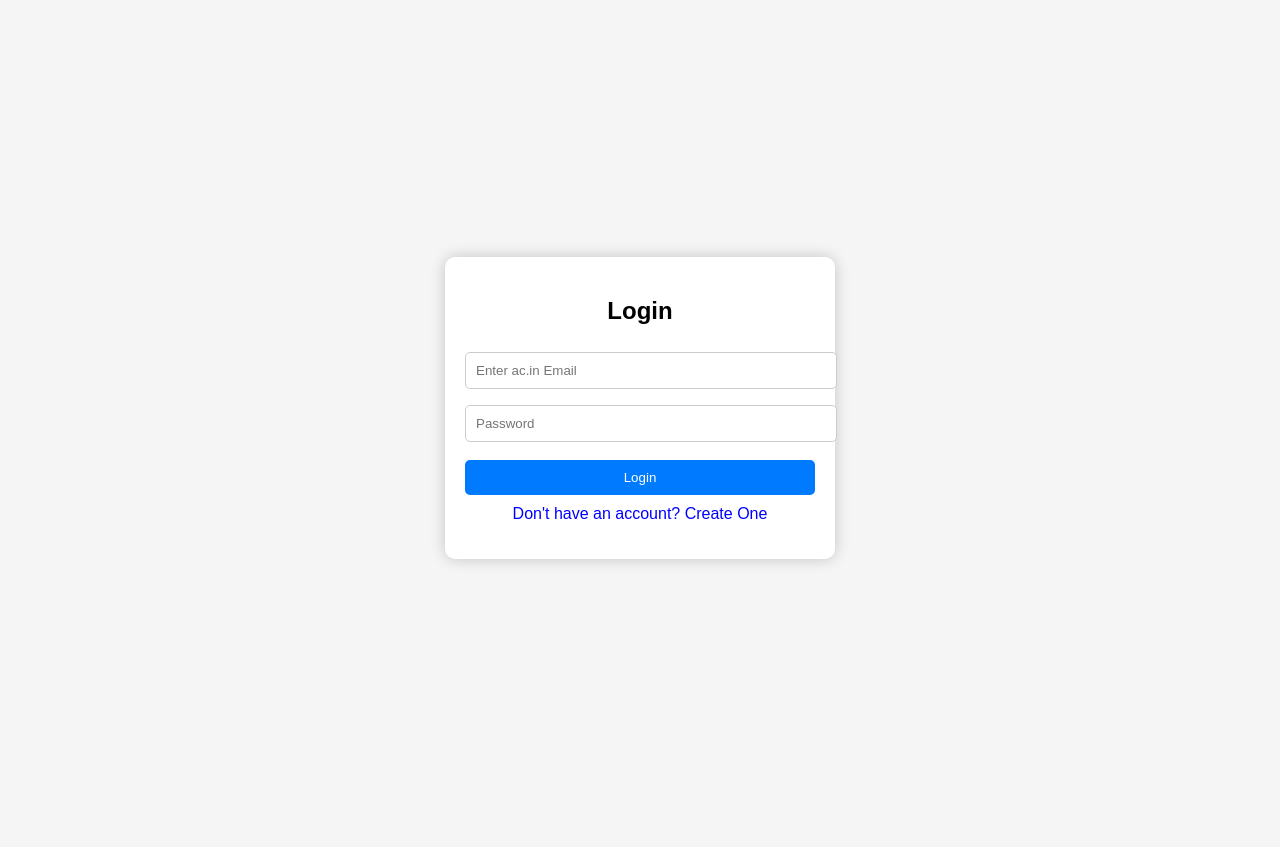
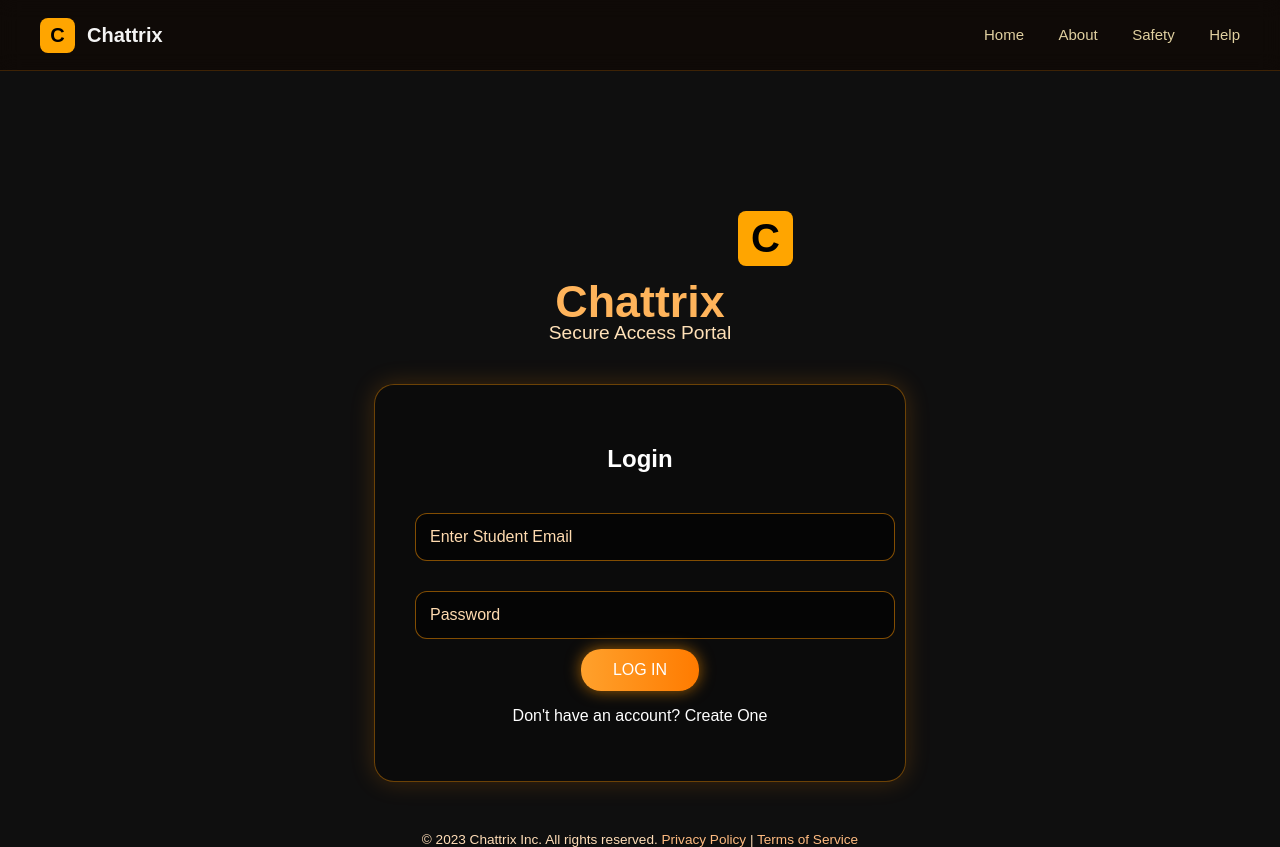
Before and after one commit to anshtiwari6914-source/Chattrix, a website: page auth/auth.html in a window 1280 px wide. Before the commit the page ends 816 px from the top, so only its background shows below. Drawn offline with Linux system fonts and the light colour scheme.

Commit message:
login page ready

```diff
--- a/auth/auth.css
+++ b/auth/auth.css
@@ -0,0 +1,170 @@
+/* GLOBAL PAGE BACKGROUND */
+body {
+    margin: 0;
+    font-family: 'Poppins', sans-serif;
+    background: #0f0f0f;
+    color: #fff;
+    overflow-x: hidden;
+}
+
+/* NAVBAR */
+.navbar {
+    height: 70px;
+    padding: 0 40px;
+    background: rgba(15, 8, 2, 0.6);
+    border-bottom: 1px solid rgba(255, 140, 0, 0.2);
+    backdrop-filter: blur(10px);
+    display: flex;
+    justify-content: space-between;
+    align-items: center;
+}
+
+.nav-left {
+    display: flex;
+    align-items: center;
+    gap: 12px;
+}
+
+.logo {
+    background: orange;
+    height: 35px;
+    width: 35px;
+    border-radius: 8px;
+    display: flex;
+    justify-content: center;
+    align-items: center;
+    color: black;
+    font-weight: bold;
+    font-size: 20px;
+}
+
+.brand {
+    font-size: 20px;
+    font-weight: bold;
+    color: #f4f4f4;
+}
+
+.nav-right a {
+    margin-left: 30px;
+    color: #e0d0a0;
+    text-decoration: none;
+    font-size: 15px;
+}
+.nav-right a.active {
+    color: #ffaa33;
+}
+
+/* SIGN IN BTN */
+.signin-btn {
+    padding: 8px 18px;
+    border: 1px solid #ffaa44;
+    border-radius: 10px;
+    background: rgba(255, 170, 68, 0.1);
+}
+
+/* PAGE CONTAINER */
+.login-container {
+    margin-top: 140px;
+    text-align: center;
+    align-items: center;
+}
+
+/* HEADER */
+.login-header .login-logo {
+    background: orange;
+    height: 55px;
+    width: 55px;
+    border-radius: 8px;
+    display: flex;
+    justify-content: center;
+    align-items: center;
+    color: black;
+    font-weight: bold;
+    font-size: 40px;
+    margin-left: 738px
+}
+
+
+.login-header h1 {
+    margin: 0;
+    margin-top: 10px;
+    font-size: 2.8rem;
+    color: #ffb45b;
+}
+
+.login-header p {
+    margin-top: -5px;
+    color: #ffe1b8;
+    font-size: 1.2rem;
+}
+
+/* LOGIN BOX */
+.login-box {
+    width: 450px;
+    margin: 40px auto;
+    padding: 40px;
+    border-radius: 20px;
+    background: rgba(0, 0, 0, 0.25);
+    border: 1px solid rgba(255, 150, 0, 0.4);
+    box-shadow: 0 0 25px rgba(255, 140, 0, 0.2);
+}
+
+/* INPUT FIELDS */
+.login-input {
+    width: 100%;
+    padding: 14px;
+    margin-top: 20px;
+    margin-bottom: 10px;
+    border-radius: 12px;
+    border: 1px solid rgba(255, 150, 0, 0.5);
+    background: rgba(0, 0, 0, 0.5);
+    color: #ffd9be;
+    font-size: 1rem;
+    outline: none;
+}
+
+.login-input::placeholder {
+    color: #ffdbb0;
+}
+
+/* ACTIONS */
+.login-actions {
+    display: flex;
+    justify-content: space-between;
+    align-items: center;
+    margin-top: 25px;
+}
+
+.forgot-link, .create-link {
+    color: #ffd0a3;
+    font-size: 0.9rem;
+    text-decoration: none;
+}
+
+.login-btn {
+    padding: 12px 32px;
+    border-radius: 20px;
+    border: none;
+    background: linear-gradient(to right, #ffa12c, #ff7b00);
+    color: white;
+    font-size: 1rem;
+    cursor: pointer;
+    box-shadow: 0 0 15px rgba(255, 150, 0, 0.6);
+    transition: 0.3s;
+}
+
+.login-btn:hover {
+    transform: scale(1.05);
+}
+
+/* FOOTER */
+.login-footer {
+    margin-top: 50px;
+    font-size: 0.85rem;
+    color: #ffddb7;
+}
+
+.login-footer a {
+    color: #ffbb80;
+    text-decoration: none;
+}
--- a/auth/auth.html
+++ b/auth/auth.html
@@ -3,70 +3,57 @@
 <head>
 <meta charset="UTF-8">
 <title>Login / Signup (ac.in only)</title>
-<style>
-    body {
-        font-family: Arial, sans-serif;
-        background: #f5f5f5;
-        display: flex;
-        justify-content: center;
-        align-items: center;
-        height: 100vh;
-    }
-    .container {
-        width: 350px;
-        padding: 20px;
-        background: #fff;
-        border-radius: 10px;
-        box-shadow: 0px 0px 15px rgba(0,0,0,0.2);
-    }
-    h2 { text-align: center; }
-    input {
-        width: 100%;
-        padding: 10px;
-        margin: 8px 0;
-        border: 1px solid #ccc;
-        border-radius: 5px;
-    }
-    button {
-        width: 100%;
-        padding: 10px;
-        background: #007bff;
-        border: none;
-        color: white;
-        border-radius: 5px;
-        cursor: pointer;
-        margin-top: 10px;
-    }
-    button:hover { background: #0056b3; }
-    .switch {
-        margin-top: 10px;
-        text-align: center;
-        color: blue;
-        cursor: pointer;
-    }
-</style>
+<link rel="stylesheet" href="auth.css">
 </head>
 <body>
 
-<div class="container">
-    <h2 id="title">Login</h2>
+    <!-- NAVBAR -->
+<nav class="navbar">
+    <div class="nav-left">
+        <div class="logo">C</div>
+        <span class="brand">Chattrix</span>
+    </div>
 
-    <input type="email" id="email" placeholder="Enter ac.in Email" required>
-    <input type="password" id="password" placeholder="Password" required>
+    <div class="nav-right">
+        <a >Home</a>
+        <a >About</a>
+        <a >Safety</a>
+        <a >Help</a>
+    </div>
 
-    <button id="actionBtn">Login</button>
+</nav>
 
-    <p class="switch" onclick="toggleMode()">Don't have an account? Create One</p>
+    <!-- LOGIN SECTION -->
+    <section class="login-container">
 
-    <p id="msg" style="color:red; text-align:center;"></p>
-</div>
+        <div class="login-header">
+            <div class="login-logo">C</div>
+            <h1>Chattrix</h1>
+            <p>Secure Access Portal</p>
+        </div>
 
-<!-- Firebase SDK -->
+        <div class="login-box">
+            <h2 id="title">Login</h2>
+            <input id="Email" type="email" placeholder="Enter Student Email" class="login-input">
+            <input id="password" type="password" placeholder="Password" class="login-input">
+            <button id="login-btn" class="login-btn">LOG IN</button>
+            <p class ="switch" onclick="toggleMode()">Don't have an account? Create One</p>
+            <p id="msg" style="color: red; text-align: center;"></p>
+        </div>
+
+        <footer class="login-footer">
+            © 2023 Chattrix Inc. All rights reserved.
+            <a href="#">Privacy Policy</a> |
+            <a href="#">Terms of Service</a>
+        </footer>
+
+    </section>
+
+    <!-- Firebase SDK -->
 <script src="https://www.gstatic.com/firebasejs/10.13.0/firebase-app-compat.js"></script>
 <script src="https://www.gstatic.com/firebasejs/10.13.0/firebase-auth-compat.js"></script>
 
 <script src="auth.js"></script>
 
-
 </body>
 </html>
--- a/auth/auth.js
+++ b/auth/auth.js
@@ -16,7 +16,7 @@ let mode = "login"; // login or signup
 
 function toggleMode() {
     const title = document.getElementById("title");
-    const btn = document.getElementById("actionBtn");
+    const btn = document.getElementById("login-btn");
     const switcher = document.querySelector(".switch");
 
     if (mode === "login") {
@@ -32,8 +32,8 @@ function toggleMode() {
     }
 }
 
-document.getElementById("actionBtn").addEventListener("click", () => {
-    const email = document.getElementById("email").value.trim();
+document.getElementById("login-btn").addEventListener("click", () => {
+    const email = document.getElementById("Email").value.trim();
     const password = document.getElementById("password").value;
 
     // ------------ Email must end with ac.in ------------
```
